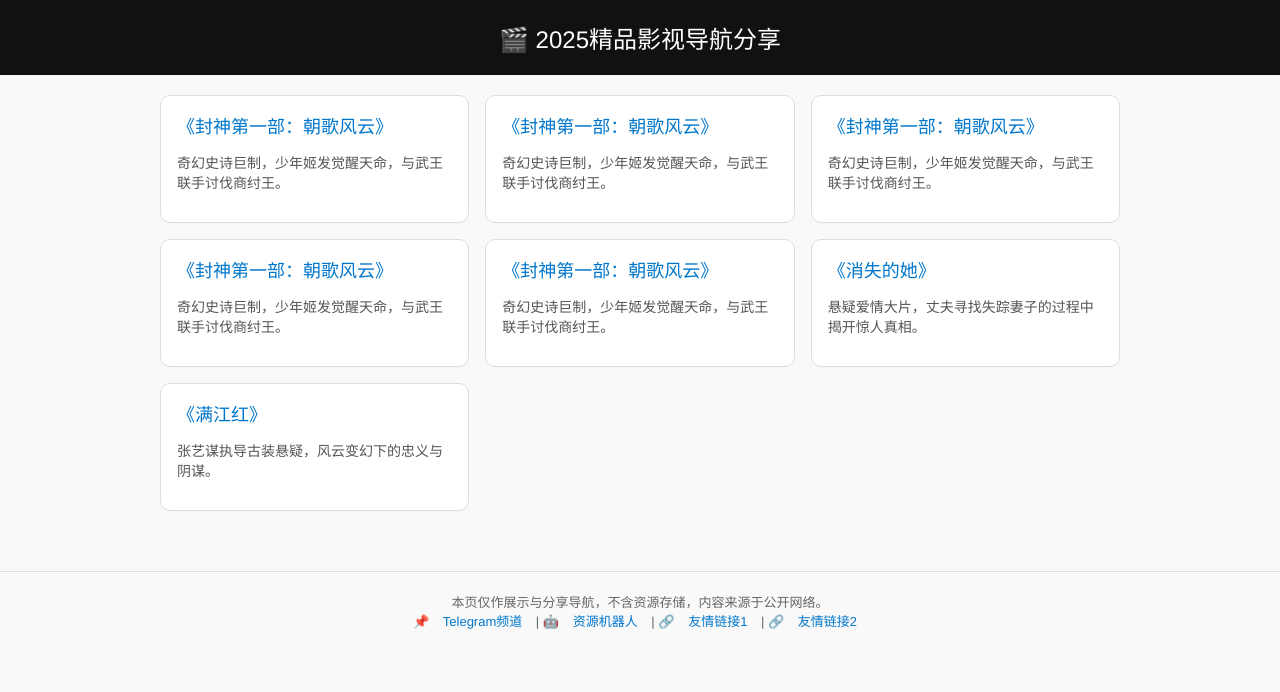
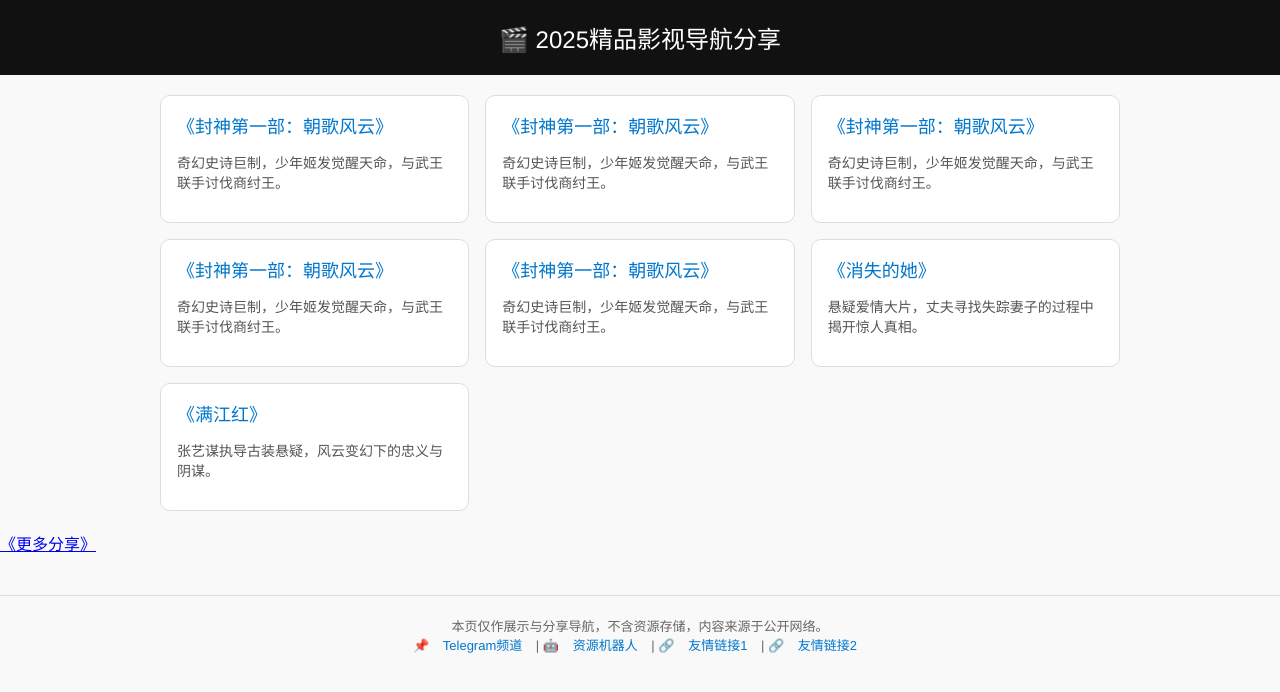
Before and after one commit to Kmmsmk/movie-share, a plain HTML site: page index.html in a window 1280 px wide. Drawn offline with Linux system fonts and the light colour scheme.

Commit message:
Update index.html

```diff
--- a/index.html
+++ b/index.html
@@ -114,6 +114,8 @@
 
 </main>
 
+<a href="share_2501.html" target="_blank">《更多分享》</a>
+
 <footer>
   本页仅作展示与分享导航，不含资源存储，内容来源于公开网络。<br>
   <div class="footer-links">
```
